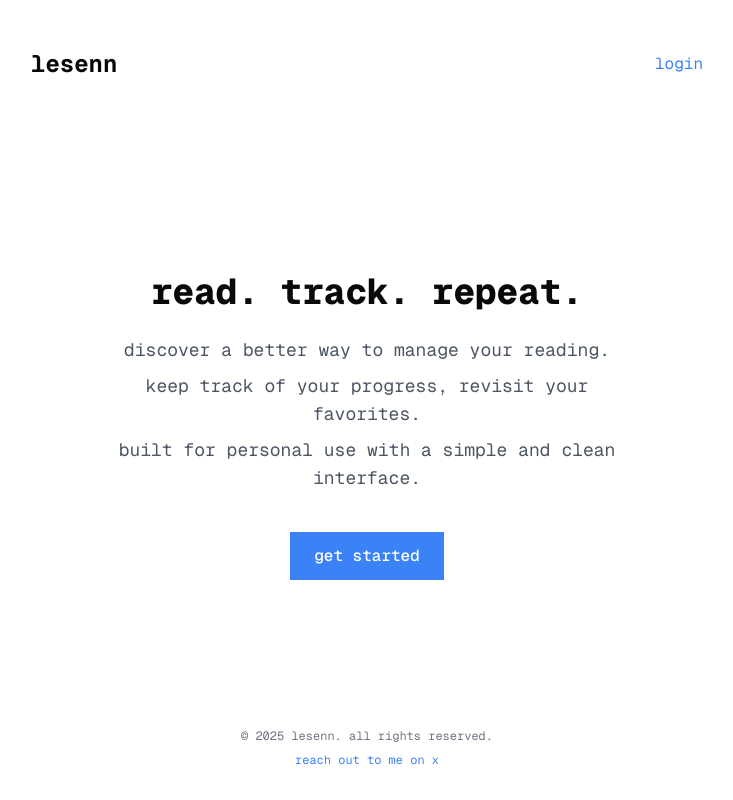
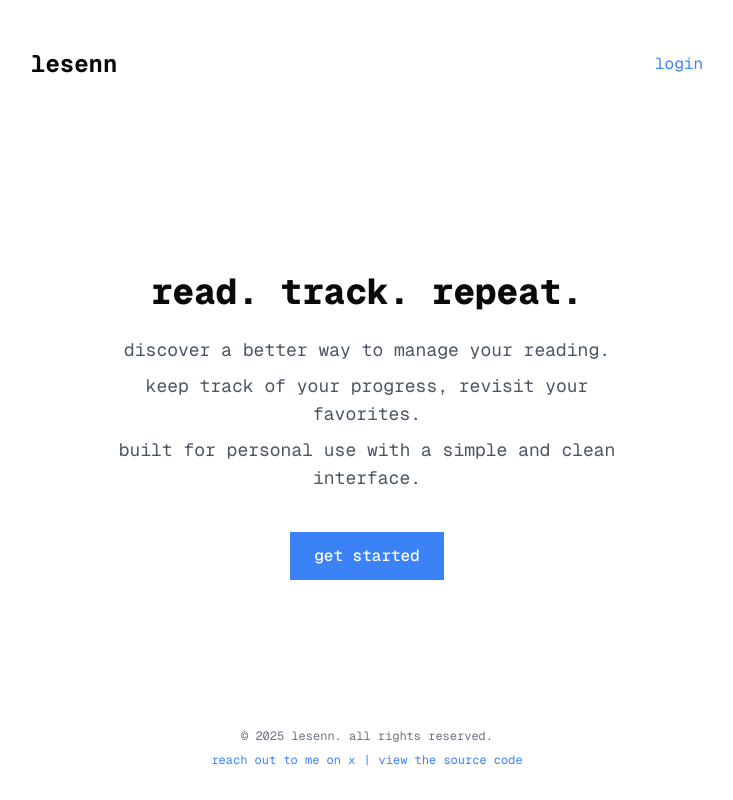
Before and after one commit to obnol/lesenn, a Next.js app: page / in a window 1280 px wide. Shown: the whole page, without its empty margins (273-1006 px from the left). Built offline with nearby package versions, Linux system fonts and the light colour scheme.

Commit message:
feat: add source code to footer

```diff
--- a/app/page.tsx
+++ b/app/page.tsx
@@ -27,9 +27,15 @@ export default function Page() {
       <footer className="absolute bottom-8 text-xs text-gray-500">
         <div className="flex flex-col items-center gap-2">
           © {new Date().getFullYear()} lesenn. all rights reserved.
-          <a href="https://x.com/obnol1" target="_blank" className="text-blue-500">
-            reach out to me on x
-          </a>
+          <div className="flex flex-col sm:flex-row items-center gap-2 text-blue-500">
+            <a href="https://x.com/obnol1" target="_blank">
+              reach out to me on x
+            </a>
+            <span className="hidden sm:block">|</span>
+            <a href="https://github.com/obnol/lesenn" target="_blank">
+              view the source code
+            </a>
+          </div>
         </div>
       </footer>
     </div>
```
